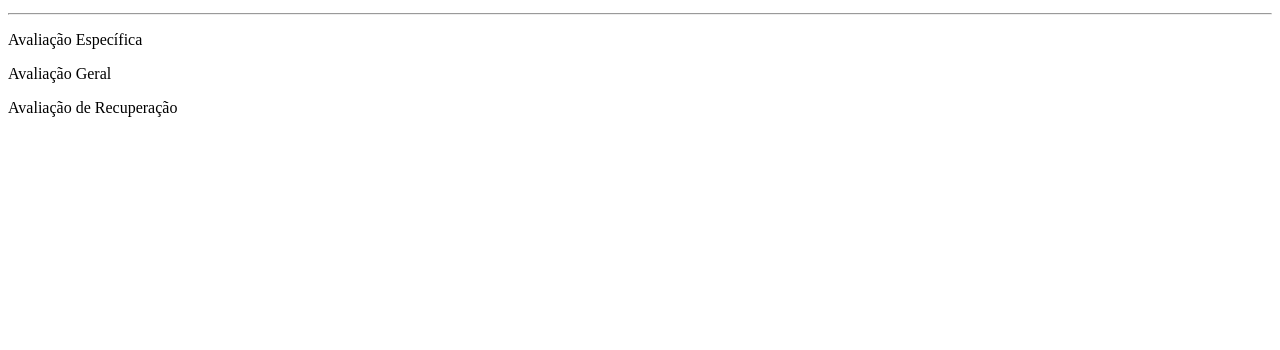
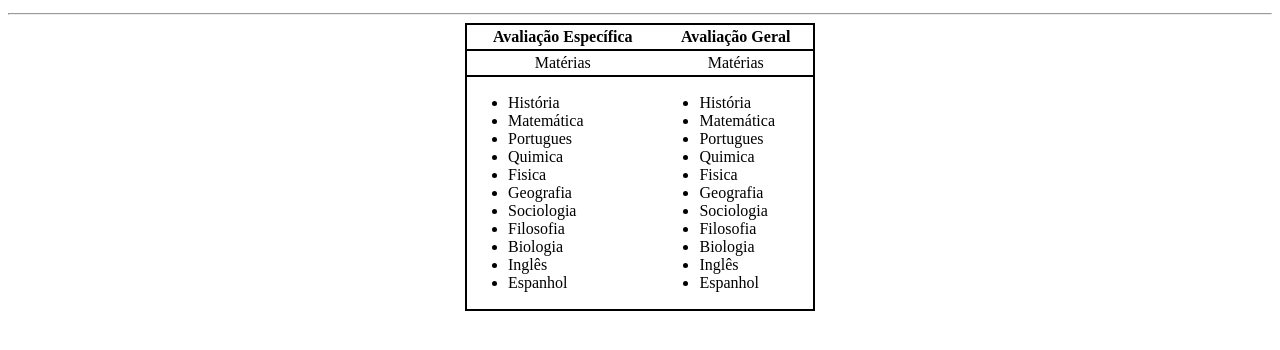
Before and after one commit to lucasbennertz/Estudos-Revisao, a plain HTML site: page index.html in a window 1280 px wide. Shown: the part 80-430 px from the top of the page. Drawn offline with Linux system fonts and the light colour scheme.

Commit message:
Add files via upload

```diff
--- a/index.html
+++ b/index.html
@@ -11,10 +11,63 @@
         <h1 class="titulo-prova">Provas</h1>
         <p class="subtitulo-prova">Selecione a prova que você irá querer revisar</p>
         <hr>
-
-        <p class="provas">Avaliação Específica</p>
-        <p class="provas">Avaliação Geral</p>
-        <p class="provas">Avaliação de Recuperação</p>
+            <div>
+                <table>
+                    <colgroup>
+                        <col>
+                        <col>
+                    </colgroup>
+                    <tr>
+                        <th>
+                            <p class="titulo-tabela-prova">Avaliação Específica</p>
+                        </th>
+                        <th>
+                            <p class="titulo-tabela-prova">Avaliação Geral</p>
+                        </th>
+                    </tr>
+                    <tr>
+                        <td>
+                            <p class="subtitulo-tabela-prova">Matérias</p>
+                        </td>
+                        <td>
+                            <p class="subtitulo-tabela-prova">Matérias</p>
+                        </td>
+                    </tr>
+            <tr>
+                <td>
+                    <ul>
+                        <li class="materias">História</li>
+                        <li class="materias">Matemática</li>
+                        <li class="materias">Portugues</li>
+                        <li class="materias">Quimica</li>
+                        <li class="materias">Fisica</li>
+                        <li class="materias">Geografia</li>
+                        <li class="materias">Sociologia</li>
+                        <li class="materias">Filosofia</li>
+                        <li class="materias">Biologia</li>
+                        <li class="materias">Inglês</li>
+                        <li class="materias">Espanhol</li>
+                    </ul>
+                </td>
+                <td>
+                    <ul>
+                        <li class="materias">História</li>
+                        <li class="materias">Matemática</li>
+                        <li class="materias">Portugues</li>
+                        <li class="materias">Quimica</li>
+                        <li class="materias">Fisica</li>
+                        <li class="materias">Geografia</li>
+                        <li class="materias">Sociologia</li>
+                        <li class="materias">Filosofia</li>
+                        <li class="materias">Biologia</li>
+                        <li class="materias">Inglês</li>
+                        <li class="materias">Espanhol</li>
+                    </ul>
+                </td>
+            </tr>
+          </table>
+        </div>
+    </div>
 
 </body>
 </html>
--- a/style.css
+++ b/style.css
@@ -6,3 +6,23 @@ p.subtitulo-prova{
     text-align: center;
 
 }
+table{
+    border: solid 2px black;
+    border-collapse: collapse;
+    width: 350px;
+}
+tr{
+    border: solid 2px black;
+}
+p.titulo-tabela-prova{
+    margin: 2px;
+    text-align: center;
+}
+p.subtitulo-tabela-prova{
+    margin: 2px;
+    text-align: center;
+}
+div{
+    display: flex;
+    justify-content: center;
+}
```
